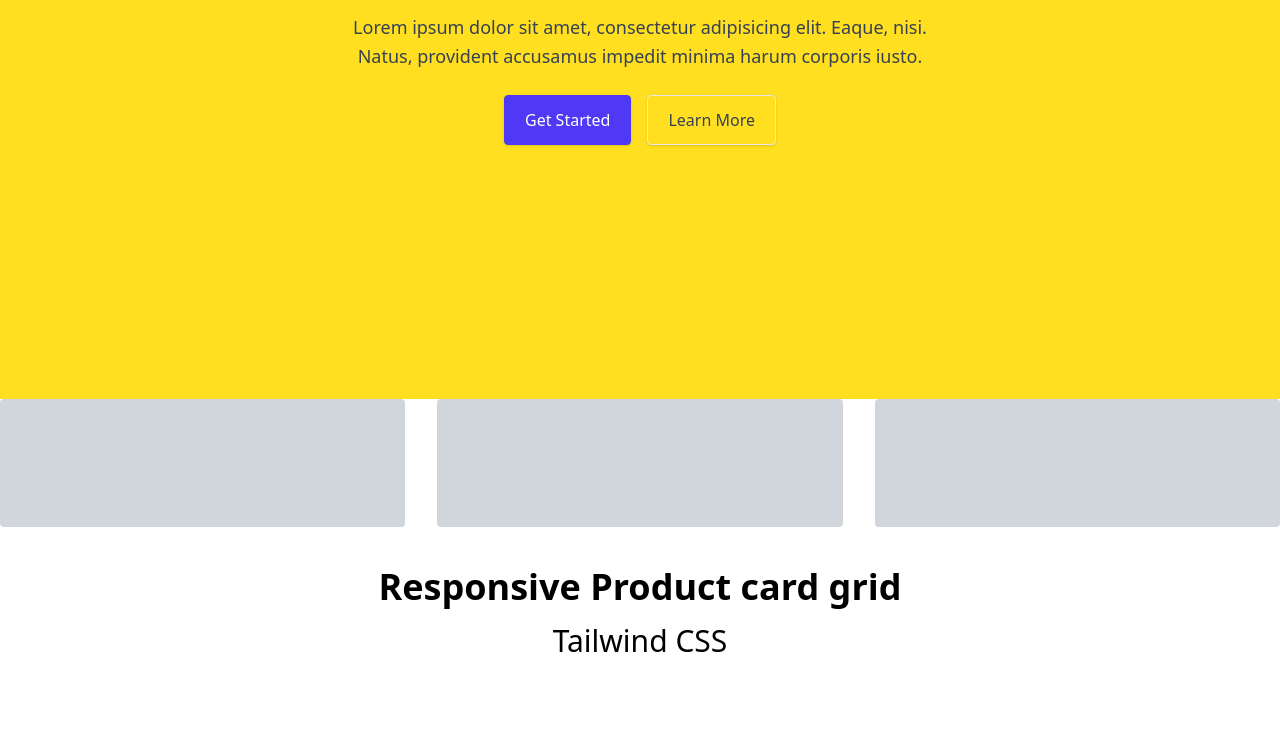
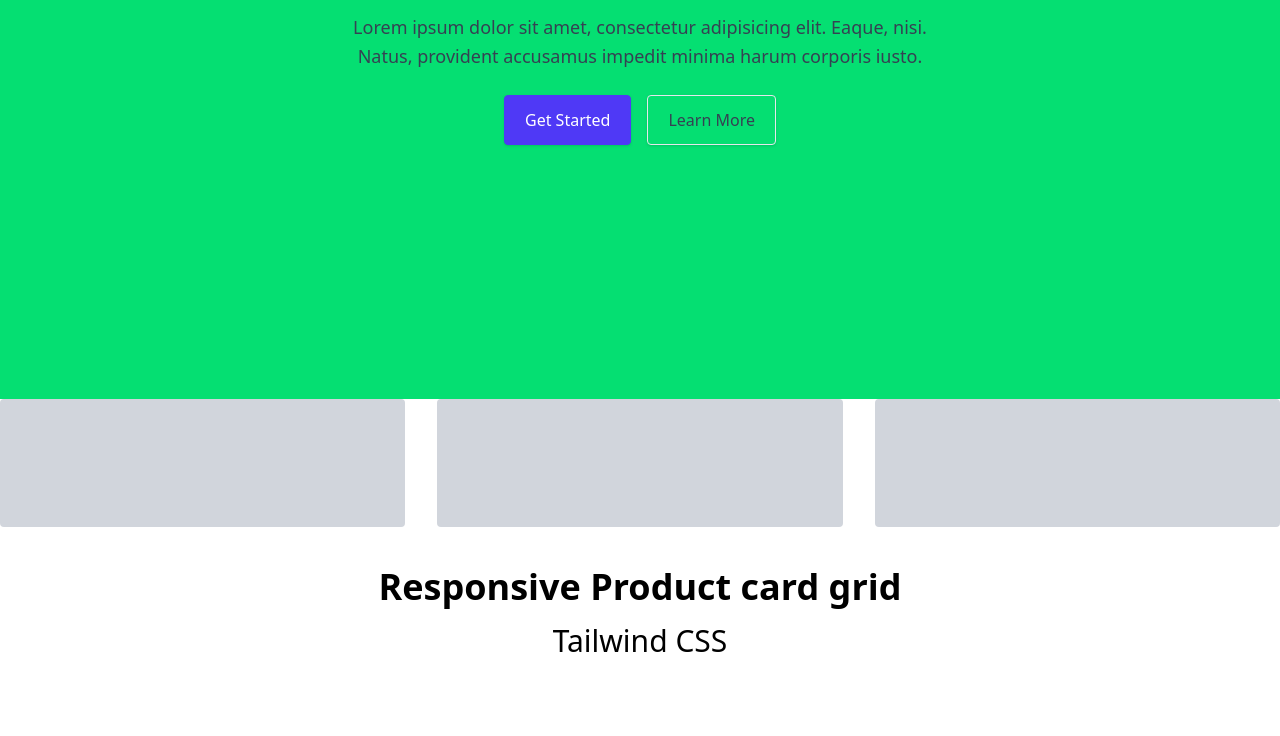
Before and after one commit to dentex89/tail_cli, a website: page src/index.html in a window 1280 px wide. Shown: the part 465-1201 px from the top of the page. Drawn offline with Linux system fonts and the light colour scheme; grey boxes are pictures that could not be loaded.

Commit message:
pantalla verde nueva

```diff
--- a/src/index.html
+++ b/src/index.html
@@ -127,7 +127,7 @@
       </div>
     </header>
     <!-- HERO -->
-    <section class="bg-yellow-300 lg:grid lg:h-screen lg:place-content-center">
+    <section class="bg-green-400 lg:grid lg:h-screen lg:place-content-center">
       <div
         class="mx-auto w-screen max-w-screen-xl px-4 py-16 sm:px-6 sm:py-24 lg:px-8 lg:py-32"
       >
```
Also changed, not shown: src/output.css.
